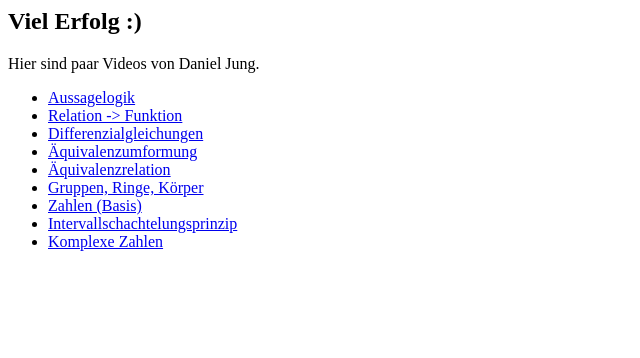
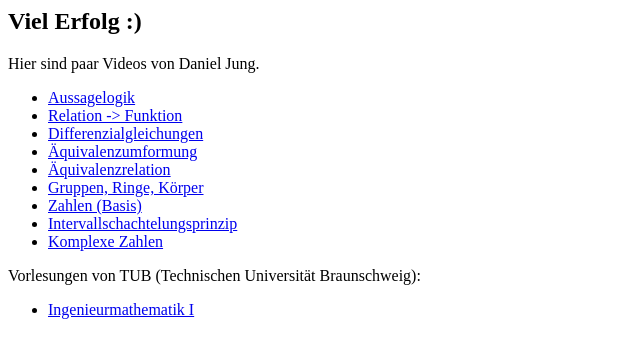
Before and after one commit to Tommy131/Luftfahrttechnik, a plain HTML site: page subjects/Ingenieurmathematik-I/mathe-000/index.html in a window 1280 px wide. Shown: the whole page, without its empty margins (0-640 px from the left). Drawn offline with Linux system fonts and the light colour scheme.

Commit message:
feat: added some courses of engineer mathematics I

```diff
--- a/subjects/Ingenieurmathematik-I/mathe-001/index.html
+++ b/subjects/Ingenieurmathematik-I/mathe-000/index.html
@@ -12,4 +12,9 @@
         <li><a href="https://www.youtube.com/watch?v=Pcnb-IkkrXM" target="_blank">Intervallschachtelungsprinzip</a></li>
         <li><a href="https://www.youtube.com/watch?v=bOeN4FV6lJs&list=PLLTAHuUj-zHgrAfietLRb01pO1mtji8qn&pp=iAQB" target="_blank">Komplexe Zahlen</a></li>
     </ul>
+
+    <p>Vorlesungen von TUB (Technischen Universität Braunschweig):</p>
+    <ul class="list">
+        <li><a href="https://mathe-lok.de/vorlesungen/ingma1/">Ingenieurmathematik I</a></li>
+    </ul>
 </div>
```
Also changed, not shown: 2 other files.
